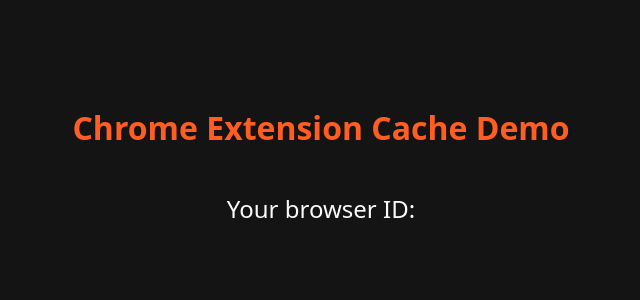
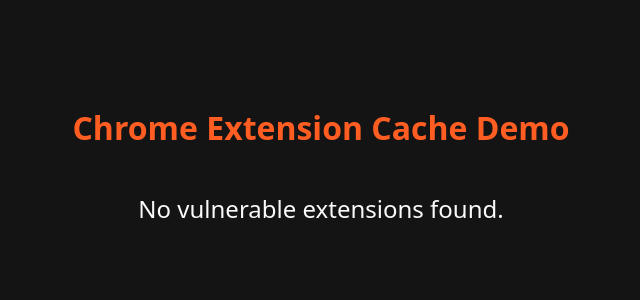
Before and after one commit to fingerprintjs/blog-extension-cache-demo, a Flask app: page / in a window 1280 px wide. Shown: the part 156-456 px from the top of the page, without its empty margins (319-959 px from the left). Run offline with Flask 3, Linux system fonts and the light colour scheme.

Commit message:
Added handler for when no extensions found

```diff
--- a/templates/index.html
+++ b/templates/index.html
@@ -115,16 +115,24 @@
   allExists = "";
   demoElement = document.getElementById("demo")
 
-  // Loop over each extension
+  // Loop over each extension and make the request
   function main(){
-    for (extension in extensions){
-      getLastModified(extension, extensions[extension])
+    let promises = [];
+
+    for (let extension in extensions){
+      promises.push(getLastModified(extension, extensions[extension]));
     }
+
+    Promise.all(promises).then(() => {
+      if (Object.keys(found).length === 0) {
+        document.getElementById("demo").innerHTML = "No vulnerable extensions found.";
+      }
+    });
   }
 
   // Try to send a request to each extension and get the response headers
   function getLastModified(extension, extensionUrl){
-    fetch("chrome-extension://" + extensionUrl, {method: 'HEAD'}).then(resp=>{
+    return fetch("chrome-extension://" + extensionUrl, {method: 'HEAD'}).then(resp=>{
         header = resp.headers.get("last-modified")
         allExists += header
         found[extension] = header
@@ -135,7 +143,7 @@
         document.getElementById("extensions").append(child)
         document.close()
 
-    })
+    }).catch(() => {});
   }
 
   // Check if the browser is a mobile browser
@@ -153,7 +161,7 @@
   if (isChrome() && !isMobile()) {
     main()
   } else {
-    demoElement.innerHTML = "This demo works only on Google Chrome on desktop devices."
+    demoElement.innerHTML = "This demo only works on Google Chrome desktop browsers."
   }
 
 </script>
```
